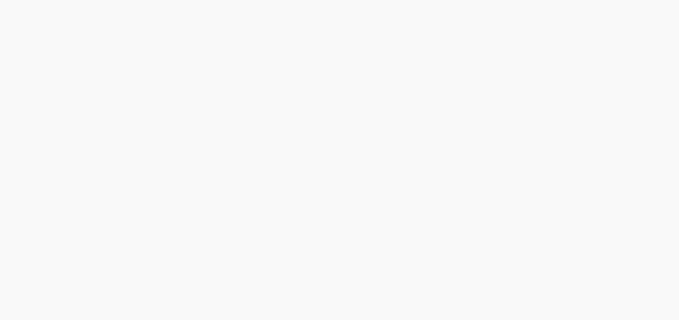
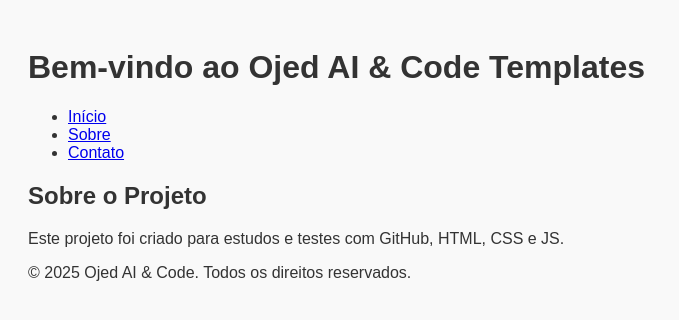
Before and after one commit to Ojedaiecode/github01, a plain HTML site: page index.html in a window 1280 px wide. Shown: the whole page, without its empty margins (0-679 px from the left). Drawn offline with Linux system fonts and the light colour scheme.

Commit message:
feat: adicionada estrutura semântica (header, main, footer) e título personalizado

```diff
--- a/index.html
+++ b/index.html
@@ -1,17 +1,42 @@
 <!DOCTYPE html>
 <html lang="pt-br">
+
 <head>
     <meta charset="UTF-8">
     <meta name="viewport" content="width=device-width, initial-scale=1.0">
-        <title>Projeto GitHub01</title>
+    <title>home</title>
     <link rel="stylesheet" href="style/style.css">
 </head>
+
 <body>
 
+    <!-- Cabeçalho do site -->
+    <header>
+        <h1>Bem-vindo ao Ojed AI & Code Templates</h1>
+        <nav>
+            <!-- Menu de navegação (pode adicionar depois) -->
+            <ul>
+                <li><a href="#">Início</a></li>
+                <li><a href="#">Sobre</a></li>
+                <li><a href="#">Contato</a></li>
+            </ul>
+        </nav>
+    </header>
 
+    <!-- Conteúdo principal da página -->
+    <main>
+        <section>
+            <h2>Sobre o Projeto</h2>
+            <p>Este projeto foi criado para estudos e testes com GitHub, HTML, CSS e JS.</p>
+        </section>
+    </main>
 
-
+    <!-- Rodapé -->
+    <footer>
+        <p>&copy; 2025 Ojed AI & Code. Todos os direitos reservados.</p>
+    </footer>
 
     <script src="script/main.js"></script>
 </body>
+
 </html>
```
Lines whose indentation alone changed are shown as unchanged.
